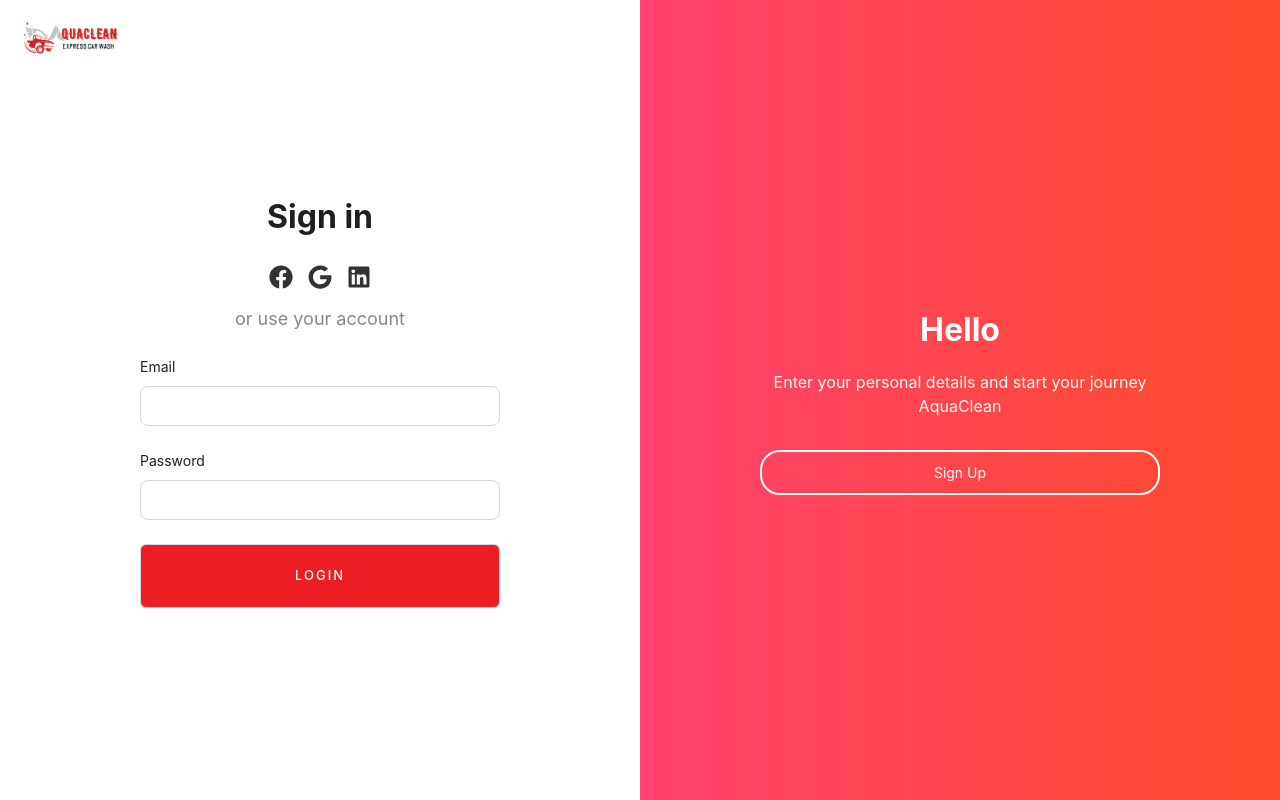
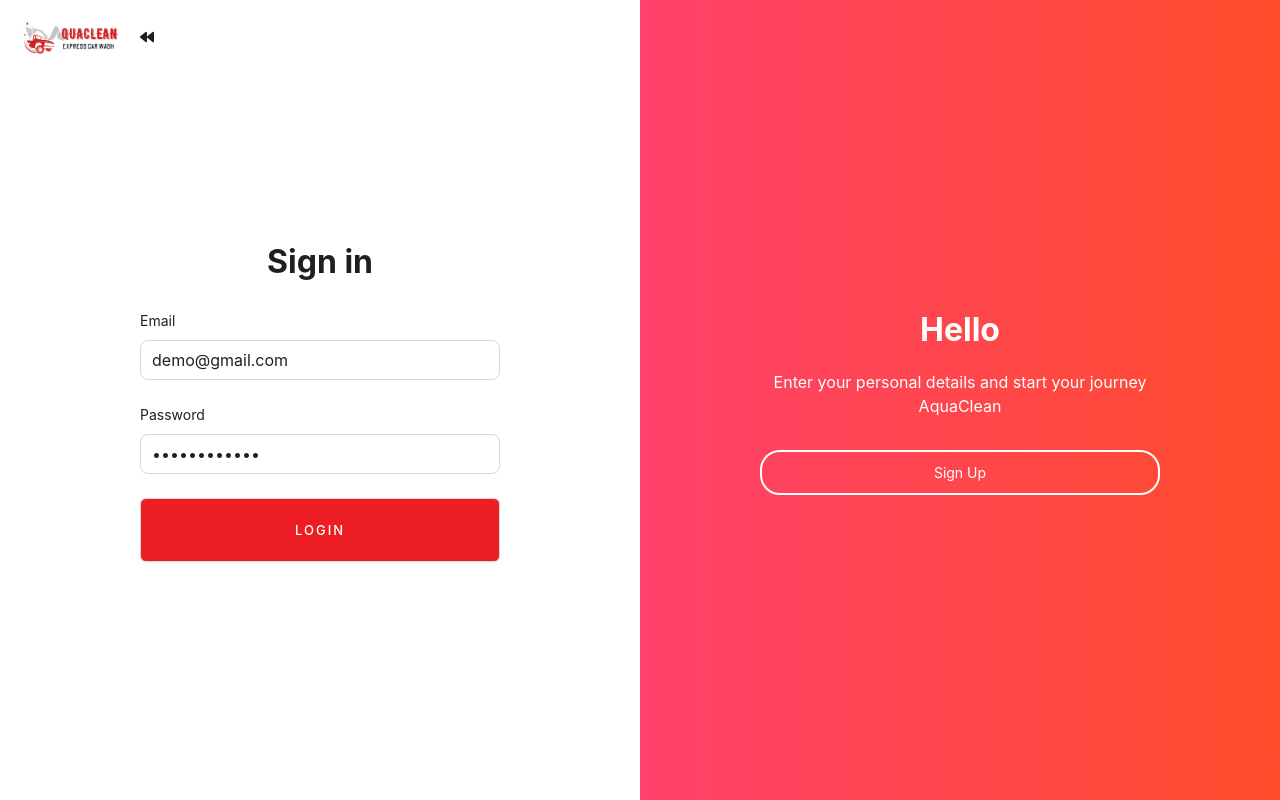
Before and after one commit to ahmedhimel21/car_washing_service_frontend, a React (Vite) app: page /login in a window 1280 px wide. Built offline with nearby package versions, Linux system fonts and the light colour scheme.

Commit message:
designed: admin dashboard and fixed: bugs

```diff
--- a/src/components/modules/Home/ServiceComparision.tsx
+++ b/src/components/modules/Home/ServiceComparision.tsx
@@ -78,7 +78,7 @@ const ServiceComparison = () => {
       <div className="text-center">
         <button
           onClick={handleCompare}
-          className="btn btn-accent h-12 max-w-[168px] mx-auto mt-8"
+          className="btn btn-accent h-12 max-w-[168px] mx-auto mt-12"
         >
           Compare Services
         </button>
@@ -145,11 +145,11 @@ const ServiceComparison = () => {
                       </td>
                     ))}
                   </tr>
-                  <tr>
+                  {/* <tr>
                     <td className="border px-4 py-2 font-medium text-gray-700">
                       Features
                     </td>
-                    {/* {selectedServices.map((id) => (
+                    {selectedServices.map((id) => (
                       <td key={id} className="border px-4 py-2 text-gray-600">
                         <ul className="list-disc list-inside">
                           {services
@@ -159,8 +159,8 @@ const ServiceComparison = () => {
                             ))}
                         </ul>
                       </td>
-                    ))} */}
-                  </tr>
+                    ))}
+                  </tr> */}
                 </tbody>
               </table>
             </div>
--- a/src/pages/Auth/Login.tsx
+++ b/src/pages/Auth/Login.tsx
@@ -11,8 +11,8 @@ import CForm from "../../components/form/CForm";
 import { zodResolver } from "@hookform/resolvers/zod";
 import { loginValidationSchema } from "../../schemas/loginValidationSchema";
 import { TError } from "../../types";
-import SocialLogin from "../../components/ui/SocialLogin";
 import "./auth.css";
+import { FaBackward } from "react-icons/fa";
 
 const Login = () => {
   const navigate = useNavigate();
@@ -39,8 +39,12 @@ const Login = () => {
 
   return (
     <div className="login-page-container">
-      <NavLink to="/" className="logo-container">
+      <NavLink
+        to="/"
+        className="logo-container flex justify-center items-center"
+      >
         <img src={"/logo.png"} alt="Logo" className="logo" />
+        <FaBackward></FaBackward>{" "}
       </NavLink>
 
       <Row className="login-page" style={{ minHeight: "100vh" }}>
@@ -49,17 +53,23 @@ const Login = () => {
           <div className="login-form-container">
             <h2 className="login-title">Sign in</h2>
 
-            {/* Social Login Buttons */}
-            <SocialLogin></SocialLogin>
-            <p className="use-account">or use your account</p>
-
             {/* Login Form */}
             <CForm
               resolver={zodResolver(loginValidationSchema)}
               onSubmit={onSubmit}
             >
-              <CInput type="email" name="email" label="Email"></CInput>
-              <CInput type="password" name="password" label="Password"></CInput>
+              <CInput
+                type="email"
+                initialValue={"demo@gmail.com"}
+                name="email"
+                label="Email"
+              ></CInput>
+              <CInput
+                type="password"
+                name="password"
+                initialValue={"default-pass"}
+                label="Password"
+              ></CInput>
               <Button
                 className="btn btn-accent btn-lg rounded-md"
                 htmlType="submit"
--- a/src/pages/Auth/Register.tsx
+++ b/src/pages/Auth/Register.tsx
@@ -11,6 +11,7 @@ import { TError } from "../../types";
 
 // importing css
 import "./auth.css";
+import { FaBackward } from "react-icons/fa";
 
 const Register = () => {
   // registration mutation
@@ -38,8 +39,12 @@ const Register = () => {
   };
   return (
     <div className="login-page-container">
-      <NavLink to="/" className="logo-container">
-        <img src={"/logo.png"} alt="Logo" className="logo" />
+      <NavLink
+        to="/"
+        className="logo-container flex justify-center items-center"
+      >
+        <img src={"/logo.png"} alt="Logo" className="logo" />{" "}
+        <FaBackward></FaBackward>{" "}
       </NavLink>
       <Row className="login-page" style={{ minHeight: "100vh" }}>
         {/* Left Section - Sign up Form */}
--- a/src/pages/Booking/Booking.tsx
+++ b/src/pages/Booking/Booking.tsx
@@ -54,11 +54,10 @@ const Booking = () => {
       const res = await createBooking(formData);
       if (res?.data?.success) {
         toast.success("Payment successful", { id: toastId });
-        navigate(`/${user?.role}/dashboard`);
         window.open(res?.data?.data?.payment_url, "_self");
       }
-      if (!(res?.error as any).data?.success) {
-        toast.error("Failed payment, Please try agin", { id: toastId });
+      if (res?.error) {
+        toast.error((res?.error as any)?.data?.message, { id: toastId });
       }
     } catch (err) {
       toast.error("Something went wrong", { id: toastId });
--- a/src/pages/Services.tsx
+++ b/src/pages/Services.tsx
@@ -34,7 +34,7 @@ const Services = () => {
         <div className="h-full xl:h-full">
           <div className="container mx-auto xl:pt-10">
             {/* Search, Filter, and Sort Section */}
-            <div className="mt-24 xl:mt-16 flex flex-col md:flex-row justify-between items-center py-6 bg-gradient-to-r from-[#ff416c] to-[#ff4b2b] text-white p-4 rounded-lg shadow-lg">
+            <div className="mt-0 xl:mt-16 flex flex-col md:flex-row justify-between items-center py-6 bg-gradient-to-r from-[#ff416c] to-[#ff4b2b] text-white p-4 rounded-lg shadow-lg">
               {/* Search Input */}
               <input
                 type="text"
--- a/src/pages/admin/AdminDashboard.tsx
+++ b/src/pages/admin/AdminDashboard.tsx
@@ -1,7 +1,14 @@
 /* eslint-disable @typescript-eslint/no-explicit-any */
+import { Card } from "antd";
 import { useGetMostBookedServiceQuery } from "../../redux/features/booking/bookingEndpoints";
 import { useAppSelector } from "../../redux/hooks";
 import { Column } from "@ant-design/plots";
+import {
+  FaChartLine,
+  FaFileAlt,
+  FaMoneyBillWave,
+  FaUsers,
+} from "react-icons/fa";
 
 const AdminDashboard = () => {
   const { data: bookings } = useGetMostBookedServiceQuery(undefined);
@@ -31,13 +38,76 @@ const AdminDashboard = () => {
 
   const user = useAppSelector((state) => state.auth.user);
   return (
+    <div className="flex justify-center items-center">
       <div>
         <h1 className="text-2xl font-bold text-center mb-6">
           Welcome Back {user?.name}
         </h1>
+        <div className="flex flex-wrap gap-6">
+          {/* Active Users Card */}
+          <div className="w-full sm:w-1/2 lg:w-1/4">
+            <Card className="bg-gradient-to-r from-blue-600 to-teal-500 text-white shadow-lg hover:shadow-xl transform hover:scale-105 transition duration-300">
+              <div className="p-6">
+                <div className="flex items-center">
+                  <FaUsers className="text-5xl mr-4 text-yellow-200" />
                   <div>
+                    <h3 className="text-xl font-bold">Active Users</h3>
+                    <p className="text-lg text-white">{12}</p>
+                  </div>
+                </div>
+              </div>
+            </Card>
+          </div>
+
+          {/* Total Posts Card */}
+          <div className="w-full sm:w-1/2 lg:w-1/4">
+            <Card className="bg-gradient-to-r from-purple-600 to-indigo-500 text-white shadow-lg hover:shadow-xl transform hover:scale-105 transition duration-300">
+              <div className="p-6">
+                <div className="flex items-center">
+                  <FaFileAlt className="text-5xl mr-4 text-yellow-200" />
+                  <div>
+                    <h3 className="text-xl font-bold">Total Services</h3>
+                    <p className="text-lg text-white">{8}</p>
+                  </div>
+                </div>
+              </div>
+            </Card>
+          </div>
+
+          {/* Total Payments Card */}
+          <div className="w-full sm:w-1/2 lg:w-1/4">
+            <Card className="bg-gradient-to-r from-green-600 to-emerald-500 text-white shadow-lg hover:shadow-xl transform hover:scale-105 transition duration-300">
+              <div className="p-6">
+                <div className="flex items-center">
+                  <FaMoneyBillWave className="text-5xl mr-4 text-yellow-200" />
+                  <div>
+                    <h3 className="text-xl font-bold">Total Payments</h3>
+                    <p className="text-lg text-white">{8000}</p>
+                  </div>
+                </div>
+              </div>
+            </Card>
+          </div>
+
+          {/* Monthly Activity Card */}
+          <div className="w-full sm:w-1/2 lg:w-1/4">
+            <Card className="bg-gradient-to-r from-teal-600 to-blue-500 text-white shadow-lg hover:shadow-xl transform hover:scale-105 transition duration-300">
+              <div className="p-6">
+                <div className="flex items-center">
+                  <FaChartLine className="text-5xl mr-4 text-yellow-200" />
+                  <div>
+                    <h3 className="text-xl font-bold">Monthly Activity</h3>
+                    <p className="text-lg text-white">{12}</p>
+                  </div>
+                </div>
+              </div>
+            </Card>
+          </div>
+        </div>
+        <div className="mt-12">
           <Column {...config} />
           <p className="text-center">Booking progress Chart</p>
+        </div>
       </div>
     </div>
   );
--- a/src/pages/user/ManageProfile.tsx
+++ b/src/pages/user/ManageProfile.tsx
@@ -33,7 +33,7 @@ const ManageProfile = () => {
     }
   };
   return (
-    <div className="flex flex-col max-w-[50%] mx-auto bg-white p-8 rounded-lg shadow-lg">
+    <div className="flex flex-col max-w-[50%] mx-auto  p-8 rounded-lg">
       <div className="w-full text-center">
         <div className="flex-grow mt-3 space-y-3">
           <h3 className="text-lg uppercase font-bold mb-1 text-black">
```
Lines whose indentation alone changed are shown as unchanged.
